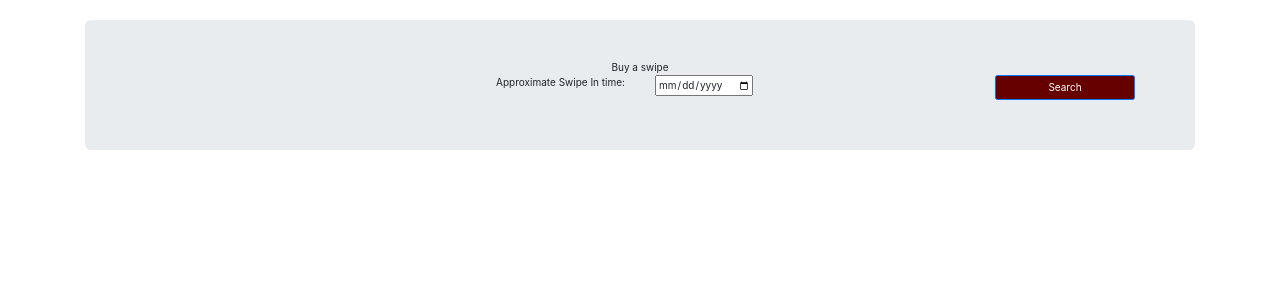
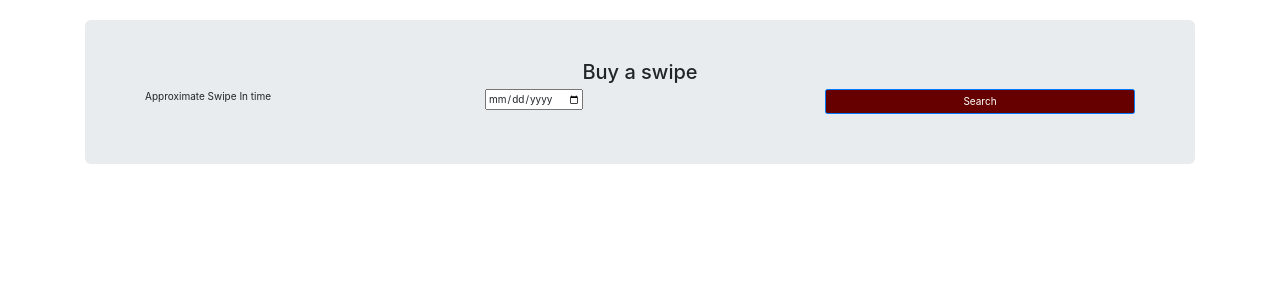
Before and after one commit to AkashShaji/DAKAexchange, a Flask app: page /buy in a window 1280 px wide. Shown: the part 162-462 px from the top of the page. Run offline with Flask 2, Linux system fonts and the light colour scheme; some libraries are stand-ins or nearby versions.

Commit message:
Made the buy page look a bit better

```diff
--- a/server/main/templates/buy.html
+++ b/server/main/templates/buy.html
@@ -3,21 +3,19 @@
 
 <div class="col" >
     <div class="text-lg-center">
-        Buy a swipe
+        <div class="text-center">
+            <h2>Buy a swipe</h2>
+        </div>
     </div>
 </div>
 <div class="row">
-    <div class="col-6">
-        <div class="text-right">
-            Approximate Swipe In time:
-        </div>
+    <div class="col">
+        Approximate Swipe In time
     </div>
-    <div class="col-4">
-        <div class="text-left">
-            <input name="timeSearch" id="timeSearch" type="date">
-        </div>
+    <div class="col">
+        <input name="timeSearch" id="timeSearch" type="date">
     </div>
-    <div class="col-2">
+    <div class="col">
         <button style="background-color: #660000" id="searchButton" type="submit" class="btn btn-primary btn-block">Search</button>
     </div>
 </div>
```
